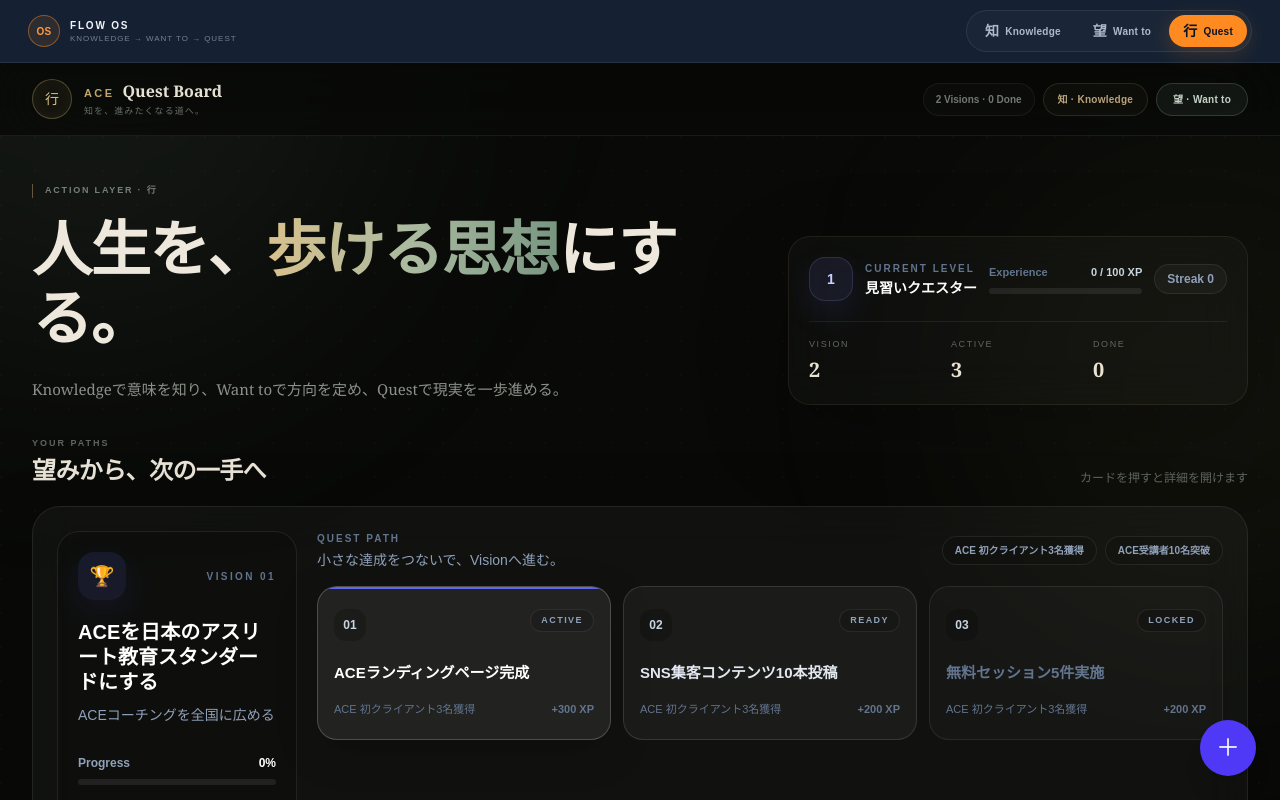
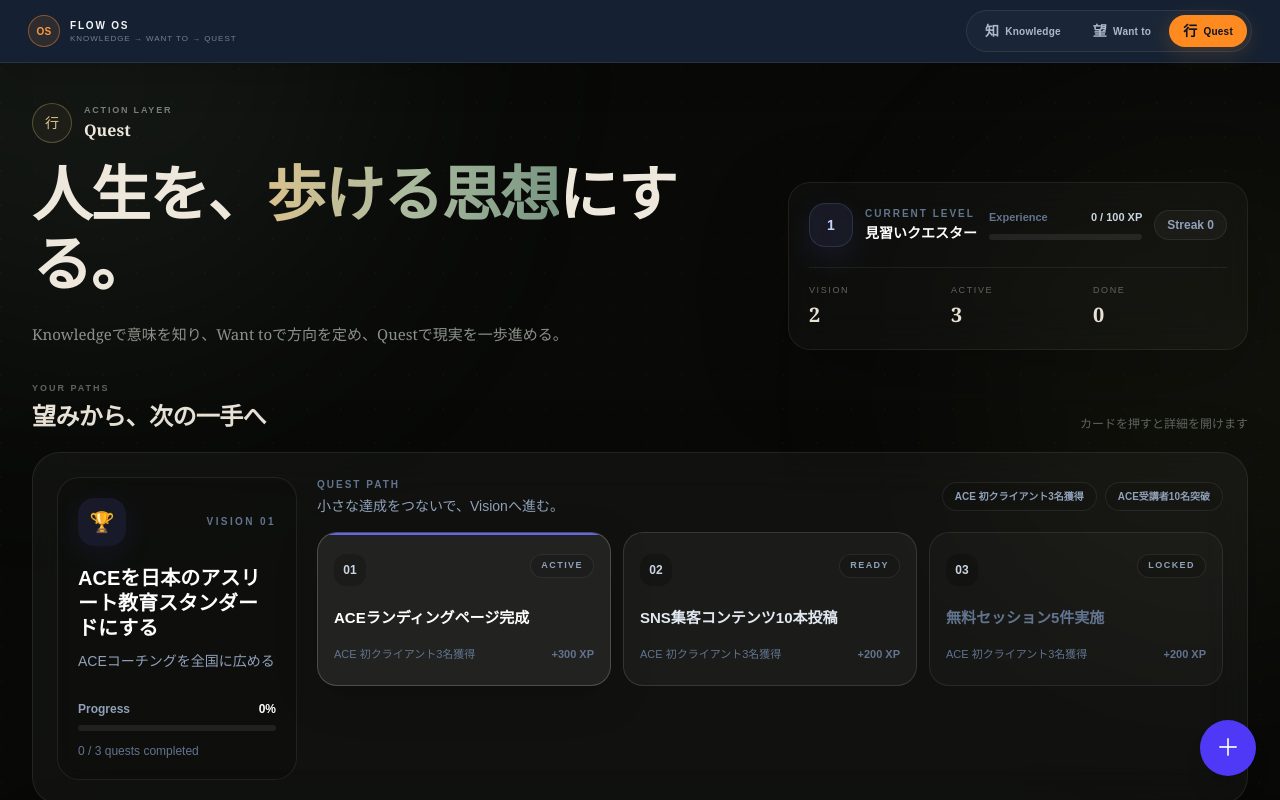
Before and after one commit to takraw369/ace-quest-board, a Next.js app: page / in a window 1280 px wide. Shown: the top 800 px of the page. Built offline with nearby package versions, Linux system fonts and the light colour scheme.

Commit message:
Remove duplicate Quest navigation

```diff
--- a/src/app/page.tsx
+++ b/src/app/page.tsx
@@ -1,6 +1,5 @@
 'use client';
 
-import Link from 'next/link';
 import { useState, useEffect } from 'react';
 import GameBoard from '@/components/board/GameBoard';
 import QuestPanel from '@/components/quest/QuestPanel';
@@ -8,7 +7,6 @@ import QuickAdd from '@/components/input/QuickAdd';
 import PlayerStatus from '@/components/player/PlayerStatus';
 import LevelUpModal from '@/components/player/LevelUpModal';
 import { useQuestStore } from '@/stores/questStore';
-import { APP_ROUTES } from '@/lib/appRoutes';
 import {
   SEED_VISIONS,
   SEED_MILESTONES,
@@ -54,36 +52,15 @@ export default function HomePage() {
         <div className="absolute inset-0 opacity-[0.15]" style={{ backgroundImage: 'radial-gradient(circle at 1px 1px, rgba(233,225,209,.14) 1px, transparent 0)', backgroundSize: '34px 34px' }} />
       </div>
 
-      <header className="sticky top-0 z-40 border-b border-[#c8ab72]/10 bg-[#090a08]/82 backdrop-blur-2xl">
-        <div className="mx-auto flex max-w-[1440px] items-center justify-between gap-4 px-5 py-4 md:px-8">
-          <div className="flex items-center gap-3">
-            <div className="grid h-10 w-10 place-items-center rounded-full border border-[#c8ab72]/35 bg-[#c8ab72]/[0.055] font-serif text-sm text-[#dfc68f] shadow-[inset_0_0_20px_rgba(200,171,114,.05)]">行</div>
-            <div>
-              <div className="flex items-baseline gap-2">
-                <span className="text-[11px] font-semibold tracking-[0.22em] text-[#c8ab72]">ACE</span>
-                <span className="font-serif text-base font-semibold text-[#eee8dc]">Quest Board</span>
-              </div>
-              <p className="mt-0.5 text-[9px] font-medium tracking-[0.12em] text-[#687069]">知を、進みたくなる道へ。</p>
-            </div>
-          </div>
-
-          <nav className="flex items-center gap-2">
-            <span className="hidden rounded-full border border-white/[0.06] bg-white/[0.018] px-3 py-2 text-[10px] font-semibold text-[#737a73] xl:inline-flex">{visions.length} Visions · {doneCount} Done</span>
-            <Link href={APP_ROUTES.knowledge} className="hidden rounded-full border border-[#c8ab72]/16 bg-[#c8ab72]/[0.035] px-3.5 py-2 text-[10px] font-semibold tracking-wide text-[#bba67d] transition hover:-translate-y-0.5 hover:border-[#c8ab72]/35 hover:text-[#e0c994] sm:inline-flex">
-              知 · Knowledge
-            </Link>
-            <Link href={APP_ROUTES.wantTo} className="rounded-full border border-[#789581]/30 bg-[#789581]/10 px-4 py-2 text-[10px] font-bold tracking-wide text-[#c9d5ca] transition hover:-translate-y-0.5 hover:bg-[#789581]/15">
-              望 · Want to
-            </Link>
-          </nav>
-        </div>
-      </header>
-
       <main className="relative z-10 mx-auto max-w-[1440px] px-5 pb-24 pt-8 md:px-8 md:pt-10">
         <section className="mb-8 grid gap-6 lg:grid-cols-[1fr_460px] lg:items-end">
           <div>
-            <div className="mb-4 inline-flex items-center gap-2 border-l border-[#c8ab72]/45 pl-3 text-[9px] font-semibold uppercase tracking-[0.2em] text-[#777f77]">
-              Action layer · 行
+            <div className="mb-4 flex items-center gap-3">
+              <div className="grid h-10 w-10 place-items-center rounded-full border border-[#c8ab72]/35 bg-[#c8ab72]/[0.055] font-serif text-sm text-[#dfc68f]">行</div>
+              <div>
+                <div className="text-[9px] font-semibold uppercase tracking-[0.2em] text-[#777f77]">Action layer</div>
+                <div className="font-serif text-base font-semibold text-[#eee8dc]">Quest</div>
+              </div>
             </div>
             <h1 className="max-w-3xl font-serif text-4xl font-semibold leading-[1.16] tracking-[-0.025em] text-[#eee8dc] md:text-6xl">
               人生を、<span className="bg-gradient-to-r from-[#d9c18d] via-[#aaba9f] to-[#789581] bg-clip-text text-transparent">歩ける思想</span>にする。
```
